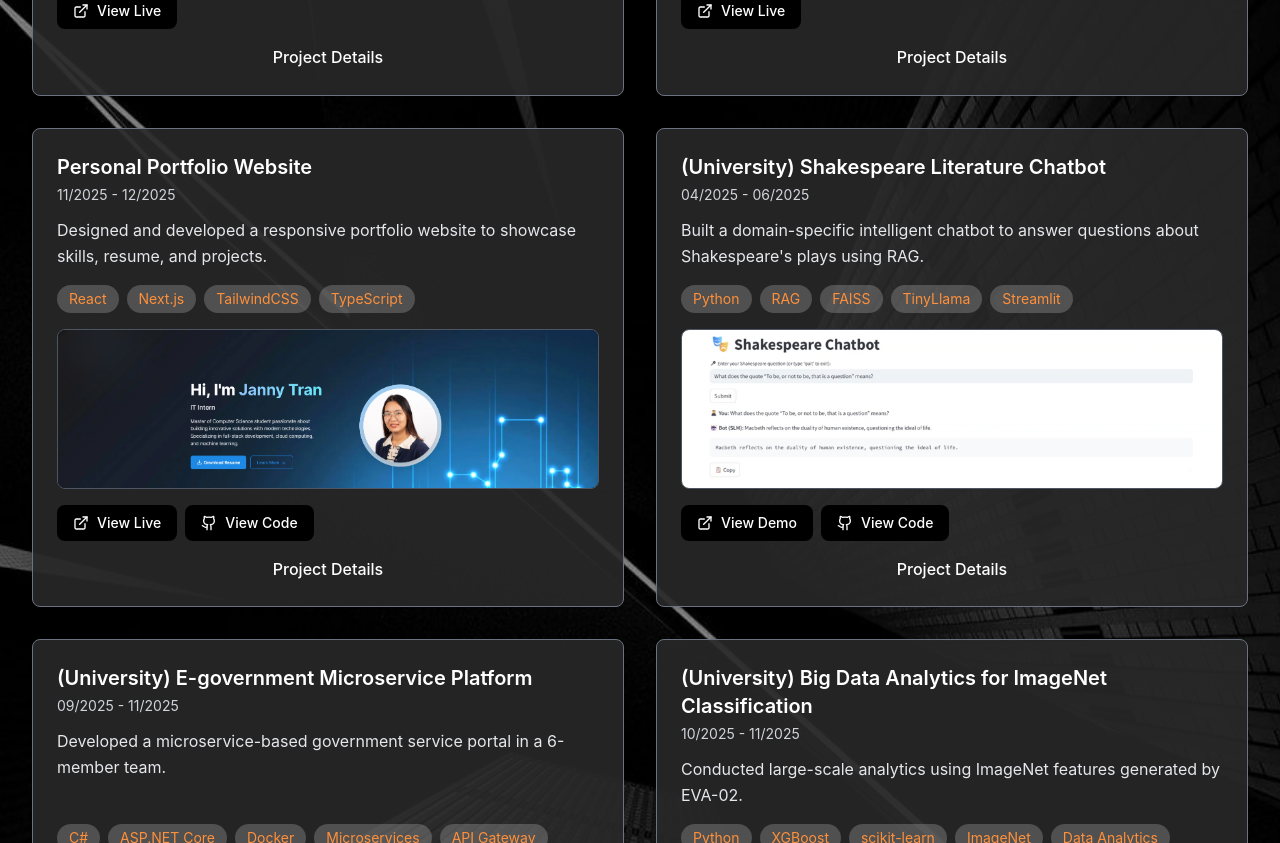
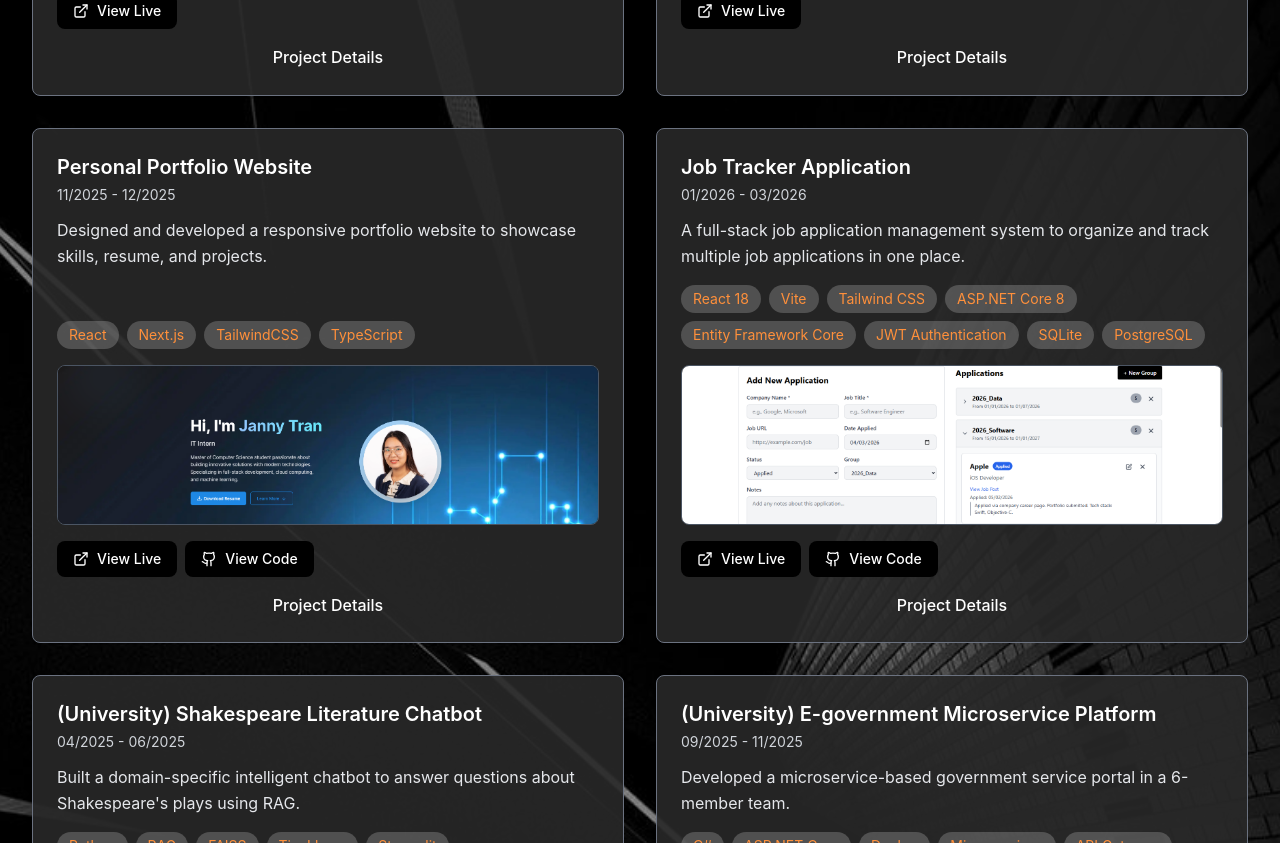
Before and after one commit to id-nynt/250020_Profile-Web, a Next.js app in the folder frontend/: page /projects in a window 1280 px wide. Shown: the part 940-1783 px from the top of the page. Built offline with nearby package versions, Linux system fonts and the light colour scheme.

Commit message:
260304_Add new project

```diff
--- a/frontend/src/data/mockProjects.ts
+++ b/frontend/src/data/mockProjects.ts
@@ -79,6 +79,36 @@ export const mockProjects: Project[] = [
     period: '11/2025 - 12/2025',
     imageUrl: '/images/projects/portfolio-website.png',
     featured: true,
+    status: 'completed'
+  },
+  {
+    id: 'job-tracker',
+    title: 'Job Tracker Application',
+    shortDescription: 'A full-stack job application management system to organize and track multiple job applications in one place.',
+    fullDescription: 'Built a comprehensive job tracking application to help job seekers manage multiple applications across different companies and roles. The application provides a clean interface for organizing job applications by search periods, tracking interview progress through different statuses, and maintaining detailed notes. Created with both a responsive React frontend and ASP.NET Core backend for flexible deployment options.',
+    problem: 'Job seekers managing multiple applications across different companies need a centralized system to track applications, monitor interview progress, and organize outcomes. Without proper organization, it\'s easy to lose track of applications, interview schedules, and feedback from different companies.',
+    approach: 'Built a full-stack application with React 18 and Vite for fast, responsive frontend development and ASP.NET Core 8 for robust backend services. Implemented JWT authentication for secure access, Entity Framework Core for efficient data management, and responsive Tailwind CSS design. Created mock data system for instant demos without backend setup. Included features for organizing applications by job search periods, tracking status lifecycle (Applied, Interviewing, Offered, Accepted, Rejected), and toggling between dark and light themes.',
+    outcome: 'Successfully delivered a fully functional job tracking application with clean UI/UX, accessible from desktop to mobile devices. Application supports both frontend-only demo mode with mock data and full-stack deployment with persistent storage. Ready for production use with support for user authentication and multi-user scenarios.',
+    category: 'personal',
+    projectCategory: 'software',
+    technologies: ['React 18', 'Vite', 'Tailwind CSS', 'ASP.NET Core 8', 'Entity Framework Core', 'JWT Authentication', 'SQLite', 'PostgreSQL'],
+    githubUrl: 'https://github.com/id-nynt/260001_JobTracker',
+    projectUrl: 'https://260001-job-tracker.vercel.app/',
+    team: 'Individual project',
+    role: 'Full-stack Developer',
+    responsibilities: [
+      'Successfully designed and built responsive React frontend with Vite for optimal performance',
+      'Implemented ASP.NET Core 8 backend with Entity Framework Core for robust data management',
+      'Created JWT authentication system for secure user access and multi-user support',
+      'Built job application management features with full CRUD operations',
+      'Implemented status tracking and job search period organization system',
+      'Developed dark/light theme switching with persistent user preferences',
+      'Created mock data system enabling instant demo without backend setup',
+      'Deployed frontend to production using Vercel for global availability'
+    ],
+    period: '01/2026 - 03/2026',
+    imageUrl: '/images/projects/job-tracker.png',
+    featured: false,
     status: 'completed'
   },
   {
```
Also changed, not shown: frontend/public/images/projects/job-tracker.png (added).
